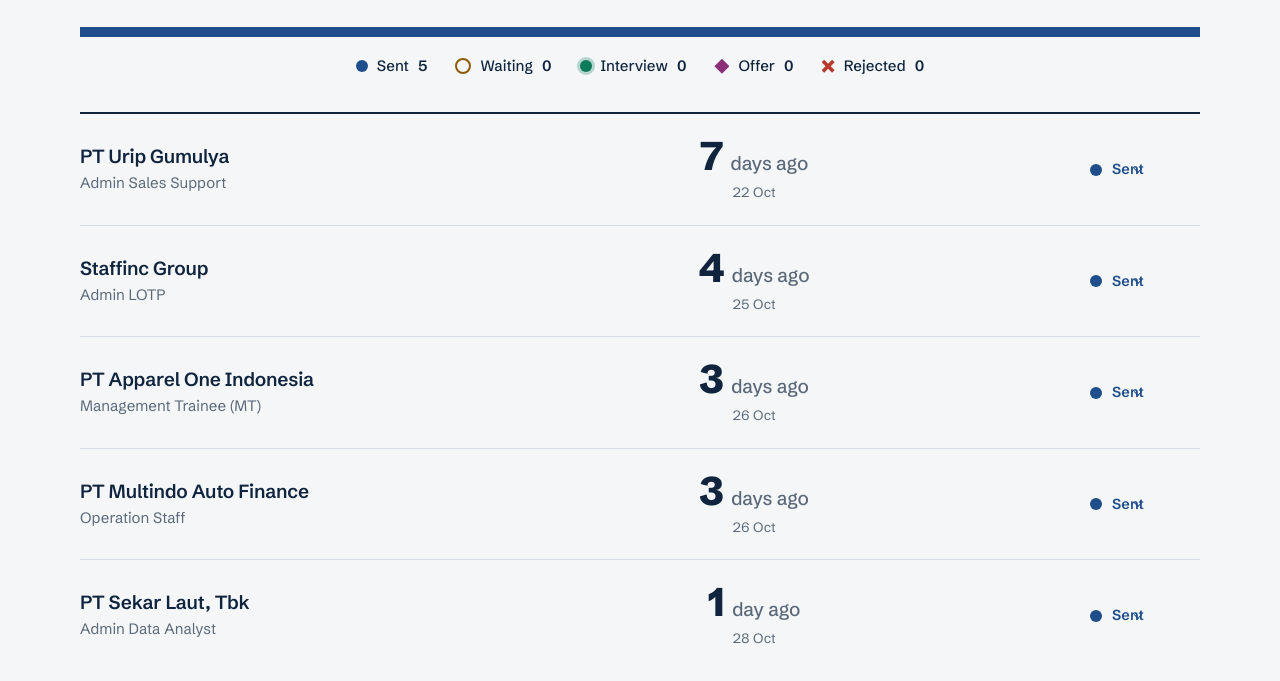
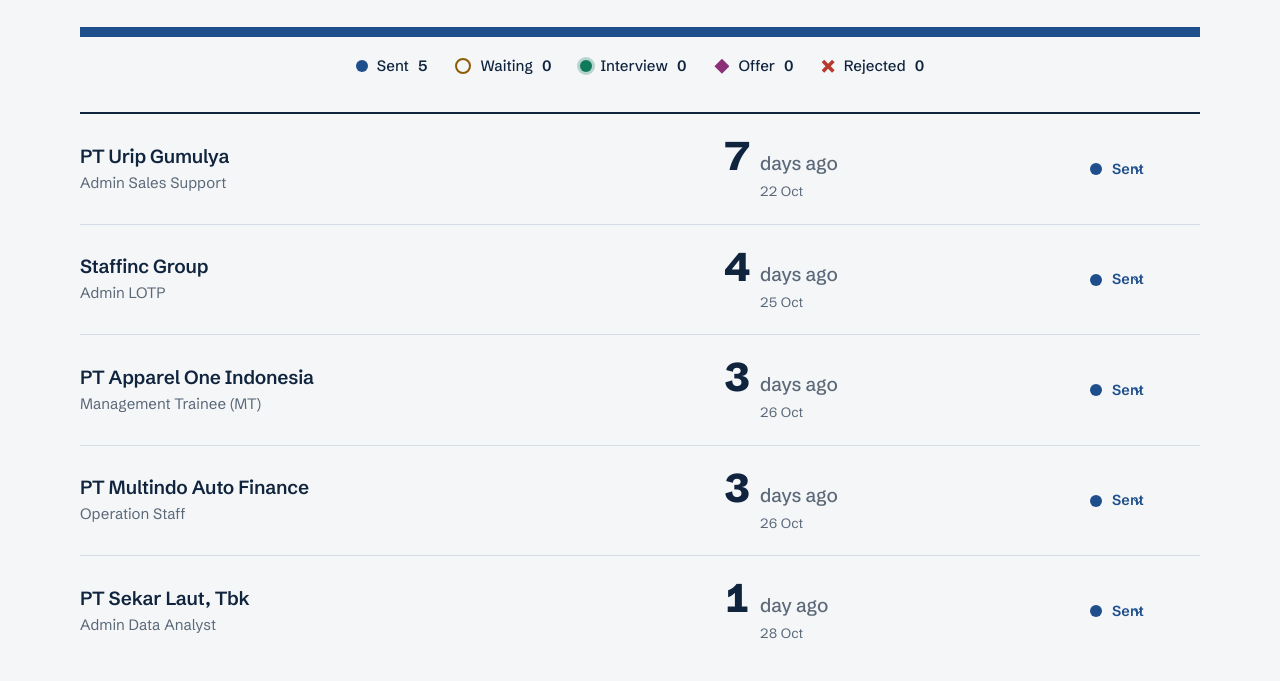
Before and after one commit to BobArsa007/JobTracker, a plain HTML site: page index.html in a window 1280 px wide. Shown: the part 199-880 px from the top of the page. Drawn offline with Linux system fonts and the light colour scheme.

Commit message:
Refactor line and ago elements in index.html

```diff
--- a/index.html
+++ b/index.html
@@ -70,11 +70,11 @@ h1{font:800 clamp(44px,9.5vw,104px)/.9 var(--sans);letter-spacing:-.045em;margin
 .del{grid-area:del;}
 
 /* The line: drawn from the day it was sent to today */
-.line{grid-area:line;display:flex;flex-direction:column;align-items:center;gap:7px;min-width:0;text-align:center;}
-.when{min-width:5rem;white-space:nowrap;font-size:13.5px;color:var(--muted);font-variant-numeric:tabular-nums;}
-.ago{display:flex;align-items:baseline;justify-content:center;gap:9px;white-space:nowrap;font-variant-numeric:tabular-nums;}
-.ago b{font:800 40px/1 var(--sans);letter-spacing:-.045em;}
-.ago .u{font:500 19px/1 var(--sans);letter-spacing:-.01em;color:var(--muted);}
+.line{grid-area:line;display:grid;grid-template-columns:1fr 1fr;column-gap:12px;row-gap:6px;align-items:baseline;min-width:0;}
+.when{grid-column:2;grid-row:2;justify-self:start;min-width:5rem;white-space:nowrap;font-size:13.5px;color:var(--muted);font-variant-numeric:tabular-nums;}
+.ago{display:contents;}
+.ago b{grid-column:1;grid-row:1;justify-self:end;white-space:nowrap;font:800 40px/1 var(--sans);letter-spacing:-.045em;font-variant-numeric:tabular-nums;}
+.ago .u{grid-column:2;grid-row:1;justify-self:start;white-space:nowrap;font:500 19px/1 var(--sans);letter-spacing:-.01em;color:var(--muted);}
 .ago.slow b{color:var(--waiting);} .ago.late b{color:var(--rejected);}
 .rejected .co,.rejected .po{color:var(--muted);text-decoration:line-through;text-decoration-color:var(--rejected);text-decoration-thickness:1.5px;}
 .rejected .notes{opacity:.65;} .rejected .line{opacity:.6;}
@@ -399,7 +399,7 @@ function render(){
       ? `<div class="${cls}" contenteditable="true" role="textbox" aria-label="${label}" data-field="${field}" data-i="${i}" data-ph="${ph}">${esc(val)}</div>`
       : `<div class="${cls}">${esc(val)}</div>`;
     const when=isOwner ? ed('date','Date sent',row.date,'when','YYYY-MM-DD') : `<div class="when">${esc(fmtDate(row.date))}</div>`;
-    const ago=d===null?'':d<0?`<span class="u">in</span><b>${-d}</b><span class="u">${d===-1?'day':'days'}</span>`:d===0?'<b>today</b>':`<b>${d}</b><span class="u">${d===1?'day':'days'} ago</span>`;
+    const ago=d===null?'':d<0?`<b>${-d}</b><span class="u">${d===-1?'day':'days'} from now</span>`:d===0?'<b>today</b>':`<b>${d}</b><span class="u">${d===1?'day':'days'} ago</span>`;
     const agoCls=active&&d>21?' late':active&&d>10?' slow':'';
     const statusCell=isOwner
       ? `<select class="status" aria-label="Status" data-i="${i}">${STATUSES.map(s=>`<option value="${s}" ${s===row.status?'selected':''}>${s}</option>`).join('')}</select>`
```
